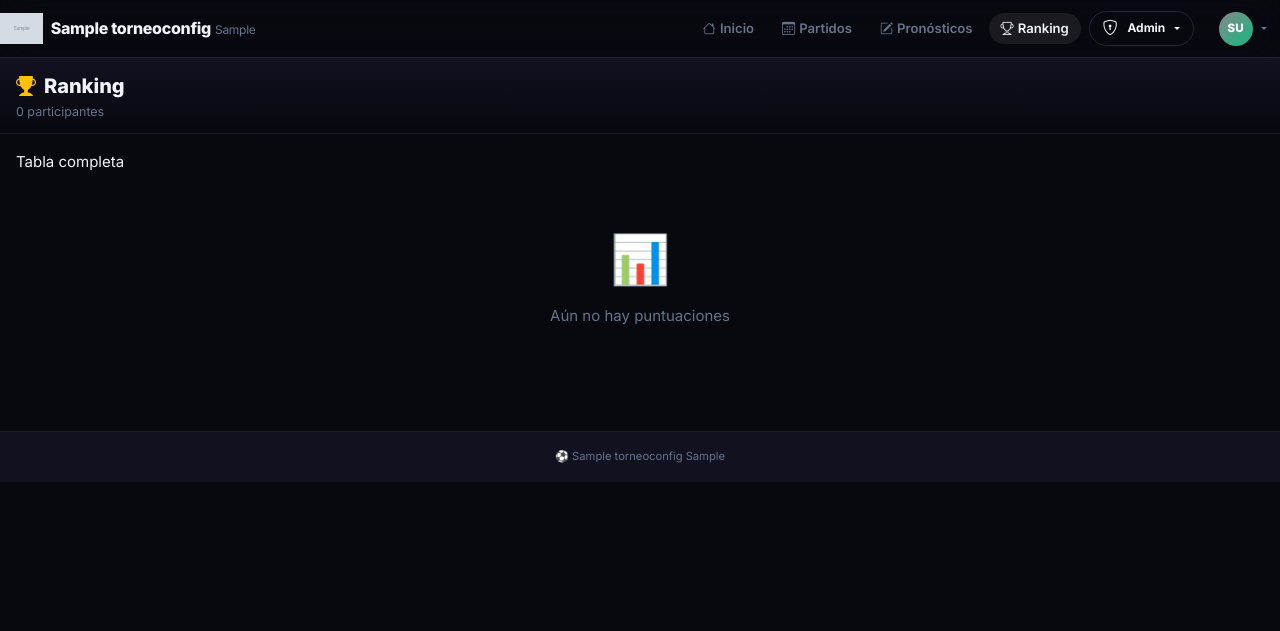
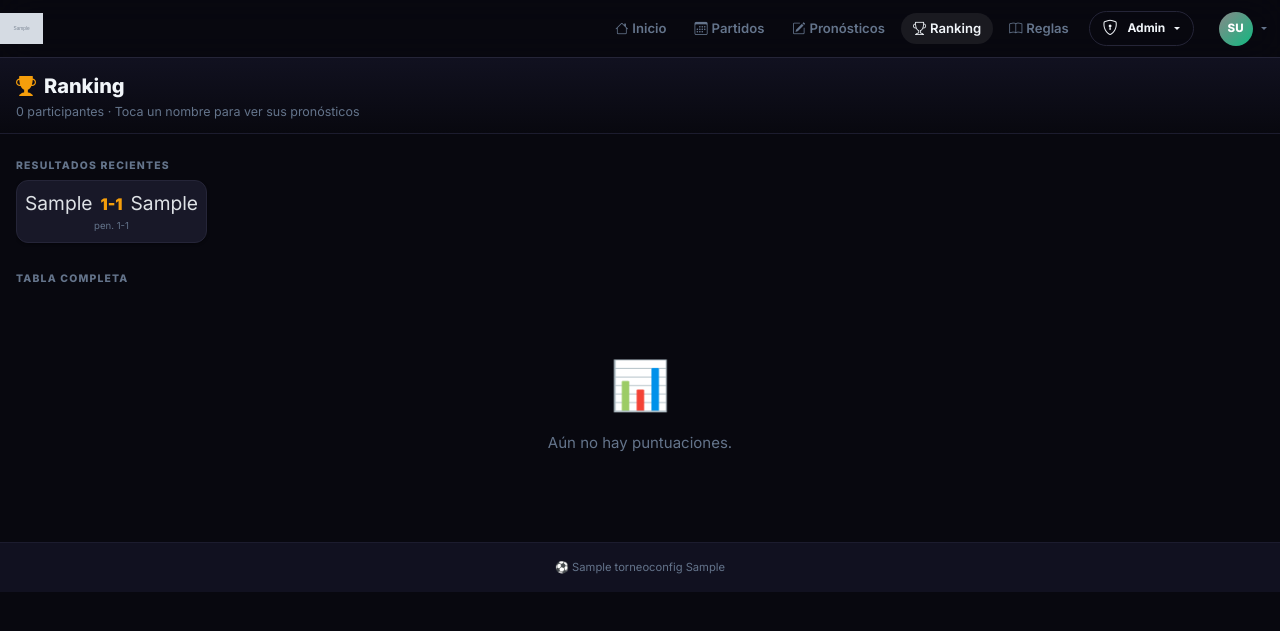
Before and after one commit to crismarbiker/mipolla, a Django app: page /ranking/ in a window 1280 px wide. Shown: the top 631 px of the page. Run offline with Django 5.2, Linux system fonts and the light colour scheme; a user stored in the database is signed in; tables that the repository leaves empty hold one stand-in row (values such as "Sample post"); grey boxes marked "Sample" are stand-in pictures.

Commit message:
feat: ranking as home, user predictions view, rules page, UX fixes
- Password: 6-char UPPERCASE+digits (A7K2P9), warmer WA messages
- Home = ranking (main page), rows clickable → user predictions
- New /reglas/ page with full scoring rules and deadlines
- Navbar: logo hides brand text when TorneoConfig logo uploaded
- Fix prediction inputs: placeholder=— to distinguish 0-0 from empty
- Reglas link in desktop nav
- set_test_dates management command (--offset, --interval, --reset)

Co-Authored-By: Claude Sonnet 4.6 <noreply@anthropic.com>

```diff
--- a/polla/urls.py
+++ b/polla/urls.py
@@ -8,6 +8,8 @@ urlpatterns = [
     path('partidos/', views.partidos, name='partidos'),
     path('pronosticos/', views.pronosticos, name='pronosticos'),
     path('ranking/', views.ranking, name='ranking'),
+    path('ranking/<str:username>/', views.pronosticos_usuario, name='pronosticos_usuario'),
+    path('reglas/', views.reglas, name='reglas'),
     path('admin/usuarios/', views.admin_usuarios, name='admin_usuarios'),
     path('admin/usuarios/<int:pk>/toggle/', views.admin_toggle_usuario, name='admin_toggle_usuario'),
     path('admin/resultados/', views.admin_resultados, name='admin_resultados'),
--- a/polla/views.py
+++ b/polla/views.py
@@ -16,30 +16,52 @@ def _es_admin(user):
 
 @login_required
 def home(request):
-    proximos = Partido.objects.filter(jugado=False).select_related(
+    # Home IS the ranking
+    return redirect('polla:ranking')
+
+
+@login_required
+def pronosticos_usuario(request, username):
+    """Show all predictions for a specific user (transparency view)."""
+    target = get_object_or_404(User, username=username, is_active=True)
+
+    partidos_jugados = Partido.objects.filter(jugado=True).select_related(
         'pais_local', 'pais_visitante', 'fase'
-    ).order_by('fecha')[:6]
+    ).order_by('fecha')
 
-    recientes = Partido.objects.filter(jugado=True).select_related(
-        'pais_local', 'pais_visitante'
-    ).order_by('-fecha')[:6]
+    prons = {
+        p.partido_id: p
+        for p in Pronostico.objects.filter(usuario=target).select_related('partido')
+    }
 
-    user_pronosticos = set(request.user.pronosticos.values_list('partido_id', flat=True))
-    top_ranking = _calcular_ranking()[:5]
+    try:
+        perfil = target.perfil
+    except PerfilUsuario.DoesNotExist:
+        perfil = None
 
-    user_pos = None
-    for i, d in enumerate(top_ranking):
-        if d['usuario'] == request.user:
-            user_pos = i + 1
-            break
+    seleccion = target.jugadores_seleccionados.select_related('jugador__pais').all()
 
-    return render(request, 'polla/home.html', {
-        'proximos': proximos,
-        'recientes': recientes,
-        'user_pronosticos': user_pronosticos,
-        'top_ranking': top_ranking,
-        'user_pos': user_pos,
+    from django.db.models import Sum
+    pts_pronosticos = target.pronosticos.filter(partido__jugado=True).aggregate(t=Sum('puntos'))['t'] or 0
+    pts_campeon     = perfil.puntos_campeon if perfil else 0
+    pts_jugadores   = target.jugadores_seleccionados.aggregate(t=Sum('puntos_acumulados'))['t'] or 0
+
+    return render(request, 'polla/pronosticos_usuario.html', {
+        'target': target,
+        'perfil': perfil,
+        'partidos': partidos_jugados,
+        'prons': prons,
+        'seleccion': seleccion,
+        'pts_pronosticos': pts_pronosticos,
+        'pts_campeon': pts_campeon,
+        'pts_jugadores': pts_jugadores,
+        'pts_total': pts_pronosticos + pts_campeon + pts_jugadores,
     })
+
+
+@login_required
+def reglas(request):
+    return render(request, 'polla/reglas.html')
 
 
 @login_required
@@ -190,7 +212,19 @@ def _calcular_ranking():
 @login_required
 def ranking(request):
     datos = _calcular_ranking()
-    return render(request, 'polla/ranking.html', {'datos': datos})
+    proximos = Partido.objects.filter(jugado=False).select_related(
+        'pais_local', 'pais_visitante', 'fase'
+    ).order_by('fecha')[:4]
+    recientes = Partido.objects.filter(jugado=True).select_related(
+        'pais_local', 'pais_visitante'
+    ).order_by('-fecha')[:4]
+    user_prons = set(request.user.pronosticos.values_list('partido_id', flat=True))
+    return render(request, 'polla/ranking.html', {
+        'datos': datos,
+        'proximos': proximos,
+        'recientes': recientes,
+        'user_prons': user_prons,
+    })
 
 
 @login_required
@@ -330,7 +364,7 @@ def webhook_whatsapp(request):
 
     # ── Keyword "clave" → handle locally, don't forward ──
     if texto == 'clave':
-        from .whatsapp import normalizar_telefono, generar_password, enviar_credenciales_whatsapp
+        from .whatsapp import normalizar_telefono, generar_password, enviar_nueva_clave_whatsapp
         telefono = normalizar_telefono(key.get('remoteJid', '').split('@')[0])
         try:
             user = User.objects.get(username=telefono, is_active=True)
@@ -338,7 +372,7 @@ def webhook_whatsapp(request):
             user.set_password(nueva_clave)
             user.save()
             nombre = user.get_full_name() or user.first_name or telefono
-            enviar_credenciales_whatsapp(telefono, nombre, telefono, nueva_clave)
+            enviar_nueva_clave_whatsapp(telefono, nombre, nueva_clave)
         except User.DoesNotExist:
             pass  # unknown number — silently ignore
         return JsonResponse({'ok': True})
--- a/templates/base.html
+++ b/templates/base.html
@@ -28,8 +28,8 @@
       <img src="{{ torneo.logo.url }}" alt="{{ torneo.nombre }}" class="brand-logo">
       {% else %}
       <span class="brand-emoji">⚽</span>
+      <span>{{ torneo.nombre }}<span class="text-muted fw-normal ms-1" style="font-size:.75em;">{{ torneo.temporada }}</span></span>
       {% endif %}
-      <span>{{ torneo.nombre }}<span class="text-muted fw-normal ms-1" style="font-size:.75em;">{{ torneo.temporada }}</span></span>
     </a>
   </div>
 
@@ -46,6 +46,9 @@
     </a>
     <a class="nav-link {% if request.resolver_match.url_name == 'ranking' %}active{% endif %}" href="{% url 'polla:ranking' %}">
       <i class="bi bi-trophy me-1"></i>Ranking
+    </a>
+    <a class="nav-link {% if request.resolver_match.url_name == 'reglas' %}active{% endif %}" href="{% url 'polla:reglas' %}">
+      <i class="bi bi-book me-1"></i>Reglas
     </a>
     {% if user.is_staff %}
     <div class="dropdown ms-1">
--- a/templates/polla/ranking.html
+++ b/templates/polla/ranking.html
@@ -1,102 +1,172 @@
 {% extends 'base.html' %}
-{% block title %}Ranking — Mi Polla 2026{% endblock %}
+{% load polla_extras %}
+{% block title %}Ranking — {{ torneo.nombre }} {{ torneo.temporada }}{% endblock %}
 
 {% block content %}
+<!-- Hero -->
 <div class="page-hero px-3">
-  <h1><i class="bi bi-trophy-fill text-warning me-2"></i>Ranking</h1>
-  <p class="text-muted small mb-0">{{ datos|length }} participante{% if datos|length != 1 %}s{% endif %}</p>
+  <h1><i class="bi bi-trophy-fill text-gold me-2"></i>Ranking</h1>
+  <p class="text-muted mb-0" style="font-size:.78rem;">
+    {{ datos|length }} participante{% if datos|length != 1 %}s{% endif %} · Toca un nombre para ver sus pronósticos
+  </p>
 </div>
 
-<div class="px-3 py-3">
+<div class="px-3 pt-3">
 
-  <!-- Podium top 3 -->
-  {% if datos|length >= 3 %}
-  <div class="d-flex align-items-end justify-content-center gap-3 mb-4 py-3">
-    <!-- 2nd -->
-    <div class="text-center" style="flex:1;">
-      <div class="rank-avatar mx-auto mb-2" style="width:52px;height:52px;font-size:1.1rem;background:linear-gradient(135deg,#6b7280,#9ca3af);">
-        {{ datos.1.usuario.first_name|first|upper }}{{ datos.1.usuario.last_name|first|upper }}
+<!-- ── Próximos / Recientes (mini strip) ── -->
+{% if proximos or recientes %}
+<div class="row g-2 mb-3">
+  {% if proximos %}
+  <div class="col-12">
+    <div class="section-label">Próximos</div>
+    <div style="overflow-x:auto;scrollbar-width:none;display:flex;gap:.5rem;padding-bottom:.25rem;">
+      {% for p in proximos %}
+      <div class="card flex-shrink-0" style="min-width:160px;border-radius:var(--r-md) !important;">
+        <div class="card-body p-2 text-center">
+          <div style="font-size:.65rem;color:var(--muted);">{{ p.fase.descripcion }}</div>
+          <div class="d-flex align-items-center justify-content-center gap-2 my-1">
+            <span style="font-size:1.4rem;">{{ p.pais_local.emoji }}</span>
+            <span class="text-muted fw-bold" style="font-size:.75rem;">vs</span>
+            <span style="font-size:1.4rem;">{{ p.pais_visitante.emoji }}</span>
           </div>
-      <div style="font-size:2rem;">🥈</div>
-      <div class="fw-bold small">{{ datos.1.usuario.get_full_name|default:datos.1.usuario.username|truncatechars:12 }}</div>
-      <div class="text-warning fw-black" style="font-size:1.2rem;">{{ datos.1.puntos }}</div>
-      <div class="text-muted" style="font-size:.65rem;">pts</div>
+          {% if p.id in user_prons %}
+          <span class="badge badge-success" style="font-size:.55rem;">✓ Pronosticado</span>
+          {% elif p.abierto %}
+          <a href="{% url 'polla:pronosticos' %}" class="badge badge-gold text-decoration-none" style="font-size:.55rem;">Pronosticar</a>
+          {% else %}
+          <span class="badge badge-muted" style="font-size:.55rem;">🔒 Cerrado</span>
+          {% endif %}
+          {% if p.fecha %}
+          <div class="text-muted mt-1" style="font-size:.6rem;">{{ p.fecha|date:"d M · H:i" }}</div>
+          {% endif %}
         </div>
-    <!-- 1st -->
-    <div class="text-center" style="flex:1;">
-      <div class="rank-avatar mx-auto mb-2" style="width:64px;height:64px;font-size:1.3rem;background:linear-gradient(135deg,#b22234,#0057a8);box-shadow:0 0 20px rgba(240,192,64,.4);">
-        {{ datos.0.usuario.first_name|first|upper }}{{ datos.0.usuario.last_name|first|upper }}
       </div>
-      <div style="font-size:2.5rem;">🥇</div>
-      <div class="fw-bold">{{ datos.0.usuario.get_full_name|default:datos.0.usuario.username|truncatechars:14 }}</div>
-      <div class="text-warning fw-black" style="font-size:1.6rem;">{{ datos.0.puntos }}</div>
-      <div class="text-muted" style="font-size:.65rem;">pts</div>
-    </div>
-    <!-- 3rd -->
-    <div class="text-center" style="flex:1;">
-      <div class="rank-avatar mx-auto mb-2" style="width:52px;height:52px;font-size:1.1rem;background:linear-gradient(135deg,#92400e,#cd7f32);">
-        {{ datos.2.usuario.first_name|first|upper }}{{ datos.2.usuario.last_name|first|upper }}
-      </div>
-      <div style="font-size:2rem;">🥉</div>
-      <div class="fw-bold small">{{ datos.2.usuario.get_full_name|default:datos.2.usuario.username|truncatechars:12 }}</div>
-      <div class="text-warning fw-black" style="font-size:1.2rem;">{{ datos.2.puntos }}</div>
-      <div class="text-muted" style="font-size:.65rem;">pts</div>
+      {% endfor %}
     </div>
   </div>
   {% endif %}
 
-  <!-- Full ranking list -->
-  <div class="section-title">Tabla completa</div>
+  {% if recientes %}
+  <div class="col-12">
+    <div class="section-label">Resultados recientes</div>
+    <div style="overflow-x:auto;scrollbar-width:none;display:flex;gap:.5rem;padding-bottom:.25rem;">
+      {% for p in recientes %}
+      <div class="card flex-shrink-0" style="min-width:150px;border-radius:var(--r-md) !important;">
+        <div class="card-body p-2 text-center">
+          <div class="d-flex align-items-center justify-content-center gap-2">
+            <span style="font-size:1.2rem;">{{ p.pais_local.emoji }}</span>
+            <span class="fw-black text-gold" style="font-size:1rem;">{{ p.goles_local }}-{{ p.goles_visitante }}</span>
+            <span style="font-size:1.2rem;">{{ p.pais_visitante.emoji }}</span>
+          </div>
+          {% if p.hubo_penales %}
+          <div class="text-muted" style="font-size:.6rem;">pen. {{ p.penales_local }}-{{ p.penales_visitante }}</div>
+          {% endif %}
+        </div>
+      </div>
+      {% endfor %}
+    </div>
+  </div>
+  {% endif %}
+</div>
+{% endif %}
+
+<!-- ── Podium ── -->
+{% if datos|length >= 3 %}
+<div class="d-flex align-items-end justify-content-center gap-3 mb-4 px-2">
+  <!-- 2nd -->
+  <div class="text-center" style="flex:1;">
+    <a href="{% url 'polla:pronosticos_usuario' datos.1.usuario.username %}" class="text-decoration-none">
+      <div class="rank-avatar mx-auto mb-1"
+           style="width:50px;height:50px;font-size:1rem;background:linear-gradient(135deg,#6b7280,#9ca3af);">
+        {{ datos.1.usuario.first_name|first|upper }}{{ datos.1.usuario.last_name|first|upper }}
+      </div>
+      <div style="font-size:1.8rem;">🥈</div>
+      <div class="fw-bold text-muted" style="font-size:.78rem;">{{ datos.1.usuario.get_full_name|default:datos.1.usuario.username|truncatechars:12 }}</div>
+      <div class="rank-pts" style="font-size:1.2rem;">{{ datos.1.puntos }}</div>
+    </a>
+  </div>
+  <!-- 1st -->
+  <div class="text-center" style="flex:1.1;">
+    <a href="{% url 'polla:pronosticos_usuario' datos.0.usuario.username %}" class="text-decoration-none">
+      <div class="rank-avatar mx-auto mb-1"
+           style="width:62px;height:62px;font-size:1.2rem;background:linear-gradient(135deg,var(--primary),var(--secondary));box-shadow:0 0 18px var(--primary-glow);">
+        {{ datos.0.usuario.first_name|first|upper }}{{ datos.0.usuario.last_name|first|upper }}
+      </div>
+      <div style="font-size:2.2rem;">🥇</div>
+      <div class="fw-bold" style="font-size:.85rem;">{{ datos.0.usuario.get_full_name|default:datos.0.usuario.username|truncatechars:14 }}</div>
+      <div class="rank-pts">{{ datos.0.puntos }}</div>
+    </a>
+  </div>
+  <!-- 3rd -->
+  <div class="text-center" style="flex:1;">
+    <a href="{% url 'polla:pronosticos_usuario' datos.2.usuario.username %}" class="text-decoration-none">
+      <div class="rank-avatar mx-auto mb-1"
+           style="width:50px;height:50px;font-size:1rem;background:linear-gradient(135deg,#92400e,#cd7f32);">
+        {{ datos.2.usuario.first_name|first|upper }}{{ datos.2.usuario.last_name|first|upper }}
+      </div>
+      <div style="font-size:1.8rem;">🥉</div>
+      <div class="fw-bold text-muted" style="font-size:.78rem;">{{ datos.2.usuario.get_full_name|default:datos.2.usuario.username|truncatechars:12 }}</div>
+      <div class="rank-pts" style="font-size:1.2rem;">{{ datos.2.puntos }}</div>
+    </a>
+  </div>
+</div>
+{% endif %}
+
+<!-- ── Full table ── -->
+<div class="section-label mb-2">Tabla completa</div>
 
 {% for d in datos %}
-  <div class="rank-row {% if d.usuario == request.user %}me{% endif %}">
-    <span class="rank-pos {% if forloop.counter == 1 %}gold{% elif forloop.counter == 2 %}silver{% elif forloop.counter == 3 %}bronze{% endif %}">
+<a href="{% url 'polla:pronosticos_usuario' d.usuario.username %}"
+   class="rank-row text-decoration-none {% if d.usuario == request.user %}me{% endif %}"
+   style="display:flex;">
+  <!-- Position -->
+  <span class="rank-pos {% if forloop.counter == 1 %}text-gold{% elif forloop.counter == 2 %}text-muted{% elif forloop.counter == 3 %}text-muted{% endif %}">
     {% if forloop.counter == 1 %}🥇
     {% elif forloop.counter == 2 %}🥈
     {% elif forloop.counter == 3 %}🥉
     {% else %}{{ forloop.counter }}{% endif %}
   </span>
 
+  <!-- Avatar -->
   <span class="rank-avatar"
-          style="background:linear-gradient(135deg,{% cycle '#b22234' '#0057a8' '#006847' '#7c3aed' '#0891b2' '#d97706' '#db2777' '#16a34a' %},{% cycle '#0057a8' '#006847' '#b22234' '#0891b2' '#7c3aed' '#16a34a' '#0891b2' '#d97706' %});">
+        style="background:linear-gradient(135deg,{% cycle 'var(--primary)' '#10b981' '#f59e0b' '#ef4444' '#38bdf8' '#a855f7' %},{% cycle '#10b981' 'var(--primary)' '#ef4444' '#38bdf8' '#a855f7' '#f59e0b' %});">
     {{ d.usuario.first_name|first|upper }}{{ d.usuario.last_name|first|upper }}
   </span>
 
+  <!-- Info -->
   <div class="rank-info">
-      <div class="rank-name">
+    <div class="rank-name d-flex align-items-center gap-1">
       {{ d.usuario.get_full_name|default:d.usuario.username }}
       {% if d.usuario == request.user %}
-        <span class="badge ms-1" style="background:rgba(240,192,64,.2);color:#f0c040;font-size:.55rem;">Tú</span>
+      <span class="badge badge-primary ms-1" style="font-size:.55rem;">Tú</span>
       {% endif %}
     </div>
-      <div class="rank-sub d-flex gap-2 flex-wrap">
-        <span><i class="bi bi-bullseye me-1" style="color:#4ade80;"></i>{{ d.exactos }} exactos</span>
-        <span><i class="bi bi-check2 me-1" style="color:#fbbf24;"></i>{{ d.acertados }} correctos</span>
-        <span class="text-muted">{{ d.jugados }} jugados</span>
-      </div>
-      <div class="d-flex gap-2 mt-1 flex-wrap">
-        {% if d.campeon %}
-        <span style="font-size:.65rem;color:var(--c-muted);">
-          🏆 {{ d.campeon.emoji }} {{ d.campeon.nombre }}
-        </span>
-        {% endif %}
+    <div class="rank-sub">
+      <span title="Exactos">🎯 {{ d.exactos }}</span>
+      <span class="ms-2" title="Correctos">✓ {{ d.acertados }}</span>
+      <span class="ms-2 text-muted">{{ d.jugados }} jugados</span>
       {% if d.pts_jugadores > 0 %}
-        <span style="font-size:.65rem;" class="badge" style="background:rgba(124,58,237,.15);color:#c084fc;">
-          👟 +{{ d.pts_jugadores }} goles
-        </span>
+      <span class="ms-2" title="Puntos de jugadores" style="color:#a855f7;">👟 +{{ d.pts_jugadores }}</span>
       {% endif %}
     </div>
+    {% if d.campeon %}
+    <div style="font-size:.65rem;color:var(--muted);">🏆 {{ d.campeon.emoji }} {{ d.campeon.nombre }}</div>
+    {% endif %}
   </div>
 
-    <div class="text-end">
+  <!-- Points + arrow -->
+  <div class="text-end d-flex align-items-center gap-2">
+    <div>
       <div class="rank-pts">{{ d.puntos }}</div>
       <div class="text-muted" style="font-size:.6rem;">pts</div>
     </div>
+    <i class="bi bi-chevron-right text-muted" style="font-size:.8rem;"></i>
   </div>
+</a>
 {% empty %}
 <div class="text-center py-5 text-muted">
   <div style="font-size:3rem;">📊</div>
-    <p class="mt-2">Aún no hay puntuaciones</p>
+  <p class="mt-2">Aún no hay puntuaciones.</p>
 </div>
 {% endfor %}
 
```
Also changed, not shown: polla/management/commands/set_test_dates.py (added, +56 -0 lines), polla/whatsapp.py (+50 -10 lines), templates/polla/pronosticos.html (+6 -4 lines), templates/polla/pronosticos_usuario.html (added, +150 -0 lines), templates/polla/reglas.html (added, +122 -0 lines). Lines whose indentation alone changed are shown as unchanged.
